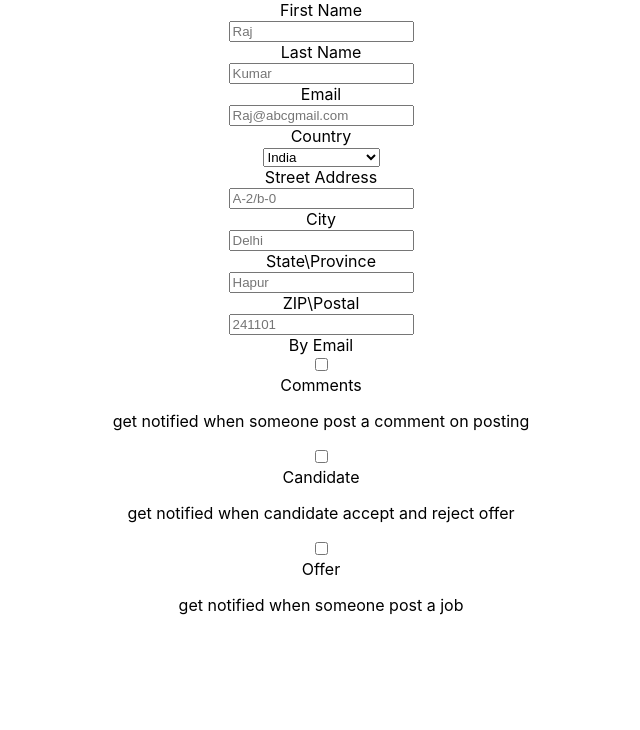
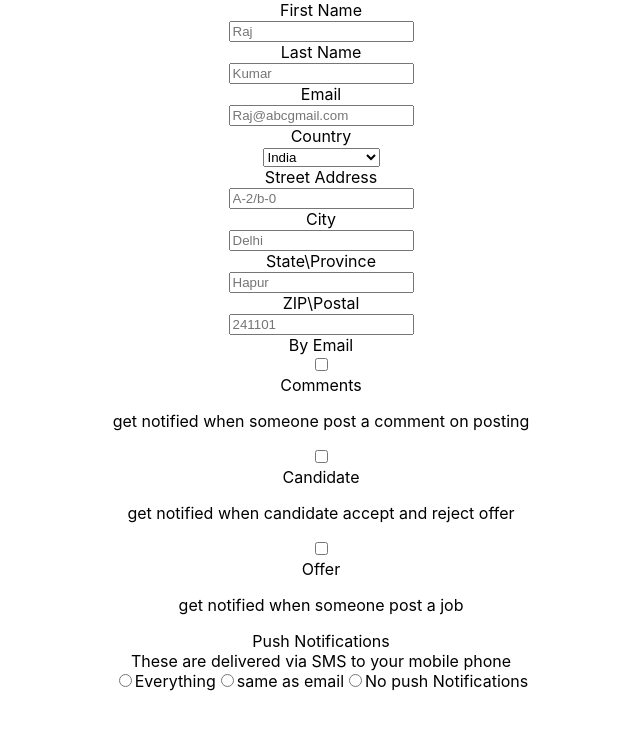
Before and after one commit to RAJA8112008/formapp, a React (Create React App) app: page / in a window 1280 px wide. Shown: the top 730 px of the page, without its empty margins (319-959 px from the left). Built offline with nearby package versions, Linux system fonts and the light colour scheme.

Commit message:
commited

```diff
--- a/src/App.js
+++ b/src/App.js
@@ -3,7 +3,8 @@ import './App.css';
 import { useState } from 'react';
 function App() {
   const[FormData,setFormData]=useState({firstName:"",lastName:"",email:"",country:"",streetaddress:"",
-    city:"",state:"",postal:"",comments:false,offer:false,candidate:false
+    city:"",state:"",postal:"",comments:false,offer:false,candidate:false,everything:false,sameasemail:false,
+    nopushnotification:false
   })
   function ChangeHandler(event){
     const{name,value,type,checked}=event.target;
@@ -144,8 +145,35 @@ onChange={ChangeHandler}
   <label>Offer</label>
   <p>get notified when someone post a job</p>
 </div>
-
 </div>
+    </setfield>
+    <setfield>
+      <label>Push Notifications</label>
+      <div>These are delivered via SMS to your mobile phone</div>
+      <input
+      type='radio'
+      id='everything'
+      name='everything'
+      value={FormData.everything}
+      onChange={ChangeHandler}
+      />
+      <label htmlFor='everything'>Everything</label>
+      <input
+      type='radio'
+      id='sameasemail'
+      name='everything'
+      value={FormData.sameasemail}
+      onChange={ChangeHandler}
+      />
+      <label htmlFor='sameasemail'>same as email</label>
+      <input
+      type='radio'
+      id='nopushnotification'
+      name='everything'
+      value={FormData.nopushnotification}
+      onChange={ChangeHandler}
+      />
+      <label htmlFor='nopushnotification'>No push Notifications</label>
     </setfield>
      </form>
 
```
